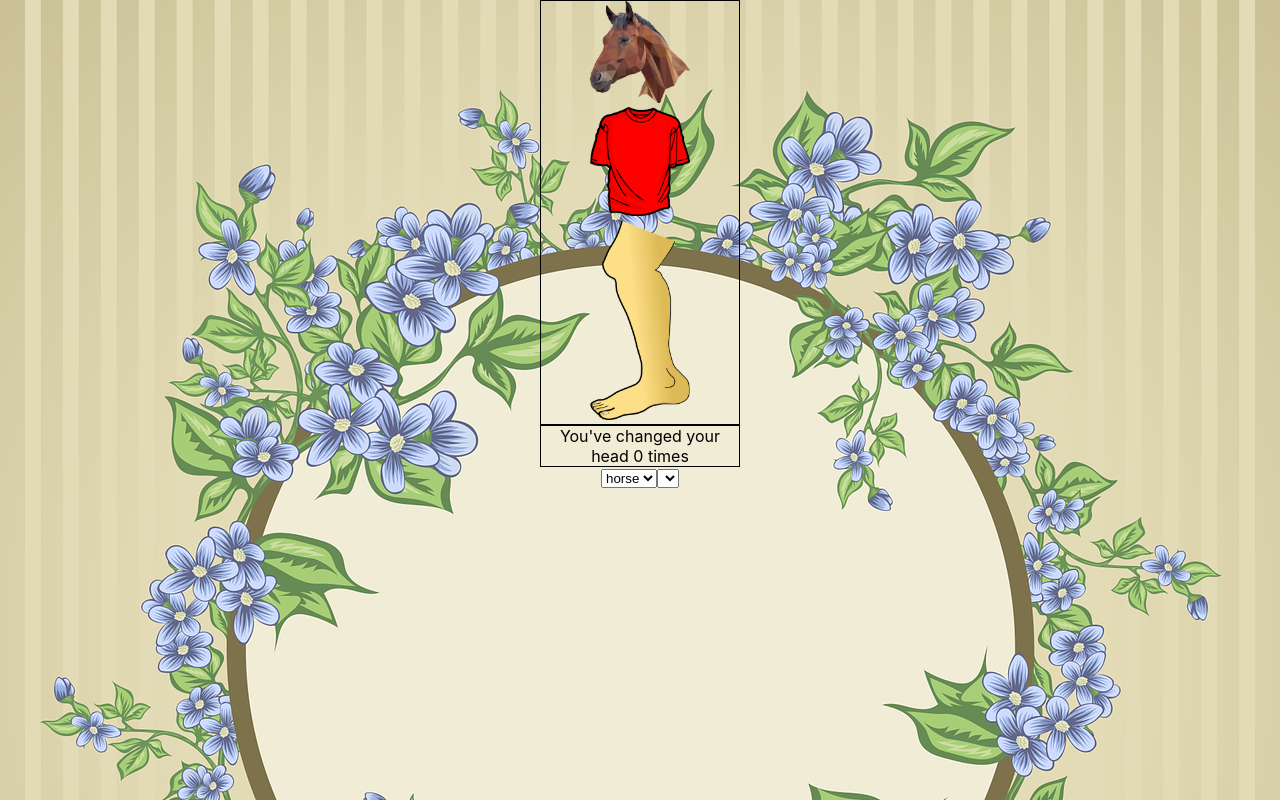
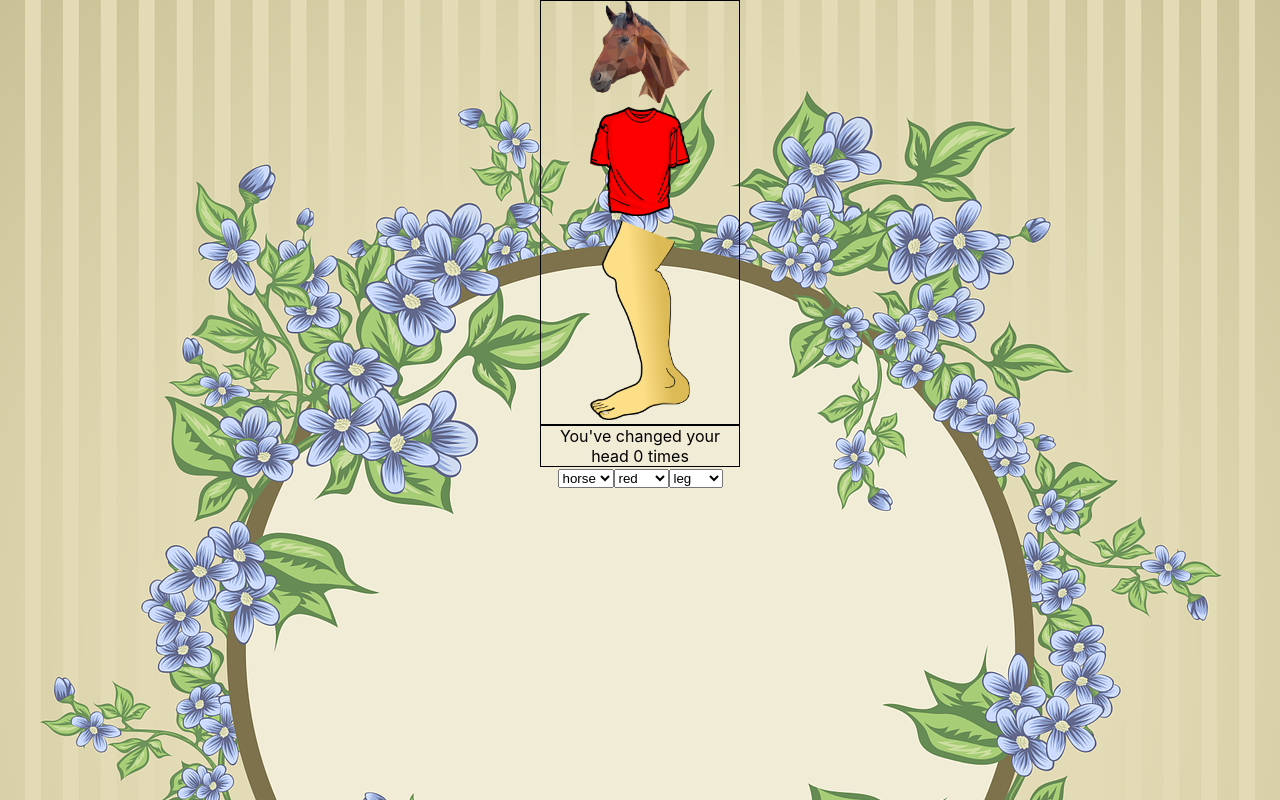
Before and after one commit to adriaivanitsky/react-character-designer, a React (Create React App) app: page / in a window 1280 px wide. Built offline with nearby package versions, Linux system fonts and the light colour scheme.

Commit message:
got all dropdown list completed and fixed headcount

```diff
--- a/src/components/Picker/Picker.js
+++ b/src/components/Picker/Picker.js
@@ -1,7 +1,7 @@
 import React from 'react';
 import './Picker.css';
 
-export default function Picker({ head, setHead, middle, setMiddle, pants, setPants, headCount, setHeadCount }) {
+export default function Picker({ head, setHead, middle, setMiddle, pants, setPants, setHeadCount }) {
   const handleHeadChange = (e) => {
     setHead(e.target.value);
     setHeadCount((prevState) => (prevState + 1));
@@ -15,11 +15,17 @@ export default function Picker({ head, setHead, middle, setMiddle, pants, setPan
         <option value="horse-head">horse</option>
       </select>
       <select value={middle} onChange={(e) => setMiddle(e.target.value)}>
-        <option value="blue-middle"></option>
-        <option value="pink-middle"></option>
-        <option value="red-middle"></option>
-        <option value="dress-middle"></option>
-        {/* finish all options and add event listeners to each */}
+        <option value="blue-middle">blue</option>
+        <option value="pink-middle">pink</option>
+        <option value="red-middle">red</option>
+        <option value="dress-middle">dress</option>
+      </select>
+      <select value={pants} onChange={(e) => setPants(e.target.value)}>
+        <option value="white-pants">white</option>
+        <option value="leg-pants">leg</option>
+        <option value="dog-pants">dog</option>
+        <option value="blue-pants">blue</option>
+
       </select>
     </div>
   );
```
